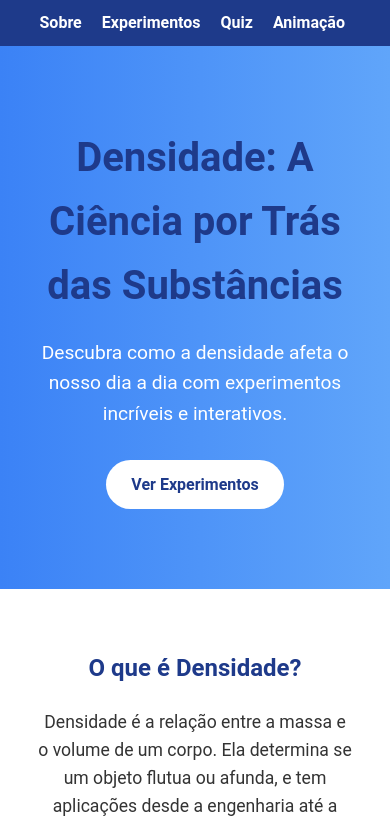
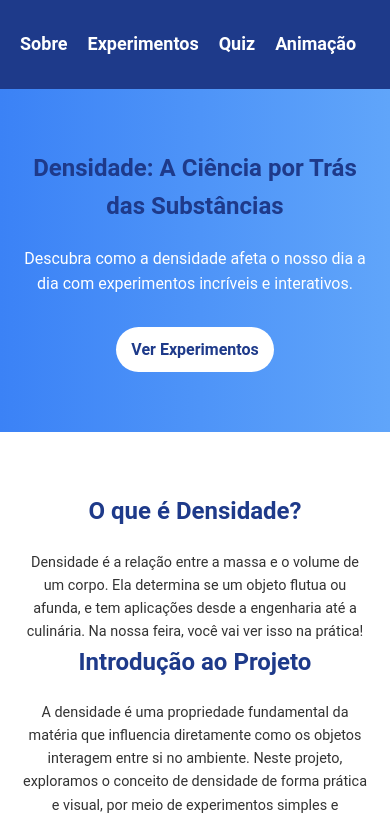
Before and after one commit to Cauadeassis/siteFeiraDeCiencias, a Next.js app: page / in a window 390 px wide. Shown: the top 820 px of the page. Built offline with nearby package versions, Linux system fonts and the light colour scheme.

Commit message:
Fix responsivity bug and add new features

```diff
--- a/pages/index.jsx
+++ b/pages/index.jsx
@@ -11,17 +11,22 @@ export default function MainPage() {
             </Head>
             <div className={styles.body}>
                 <header className={styles.header}>
-                    <div className={styles.container} id="menu">
-
-                        <nav className={styles.nav}>
-                            <ul className={styles.ul}>
-                                <li className={styles.li}><a href="#sobre" className={styles.a}>Sobre</a></li>
-                                <li className={styles.li}><a href="#experimentos" className={styles.a}>Experimentos</a></li>
-                                <li className={styles.li}><a href="#" className={styles.a}>Quiz</a></li>
-                                <li className={styles.li}><a href="secondaryPage" className={styles.a}>Animação</a></li>
-                            </ul>
-                        </nav>
-                    </div>
+                    <nav className={styles.nav}>
+                        <ul className={styles.ul}>
+                            <li className={styles.li}>
+                                <a href="#sobre" className={styles.a}>Sobre</a>
+                            </li>
+                            <li className={styles.li}>
+                                <a href="#experimentos" className={styles.a}>Experimentos</a>
+                            </li>
+                            <li className={styles.li}>
+                                <a href="#" className={styles.a}>Quiz</a>
+                            </li>
+                            <li className={styles.li}>
+                                <a href="secondaryPage" className={styles.a}>Animação</a>
+                            </li>
+                        </ul>
+                    </nav>
                 </header>
 
                 <section className={styles.hero}>
--- a/styles/global.css
+++ b/styles/global.css
@@ -3,6 +3,7 @@ html {
 }
 
 * {
+    transition: 0.3s ease-in-out;
     margin: 0;
     padding: 0;
     box-sizing: border-box;
--- a/styles/mainPage.module.css
+++ b/styles/mainPage.module.css
@@ -6,36 +6,56 @@
     width: 100%;
 }
 
-.container {
-    width: 90%;
+.nav {
+    width: 100%;
+    height: 100%;
     margin: auto;
+    display: flex;
+    justify-content: center;
+    align-items: center;
 }
 
 .header {
-    background: #1e3a8a;
+    background-color: #1e3a8a;
     color: white;
-    padding: 10px 0;
-}
-
-.header .container {
+    padding: 20px;
+    font-size: 25px;
     display: flex;
-    justify-content: space-between;
+    justify-content: center;
     align-items: center;
 }
 
-.header .nav .ul {
+.nav .ul {
     display: flex;
     list-style: none;
+    width: 100%;
+    height: 100%;
+    gap: 0;
 }
 
-.header .nav .ul .li {
-    margin-left: 20px;
+.nav .li {
+    padding: 0 20px;
+    flex: 1;
 }
 
-.header .nav .ul .li .a {
+.nav .a {
+    display: block;
+    width: 100%;
+    height: 100%;
+    padding: 10px;
+    text-align: center;
     color: white;
     text-decoration: none;
     font-weight: bold;
+    transition: 0.5s;
+    border-radius: 5px;
+}
+
+.nav .a:hover {
+    background-color: #12214b;
+    transform: scale(1.1);
+    text-shadow: 0 0 4px white;
+    transition: 0.5s;
 }
 
 .hero {
@@ -169,13 +189,91 @@
     border-radius: 10px;
 }
 
-.a {
-    color: #9cadb8;
-    text-decoration: none;
-    transition: 0.5s;
+@media screen and (max-width: 768px) {
+    .nav .li {
+        padding: 10px 0;
+        /* Ajustar o padding dos itens da navegação */
+        flex: none;
+    }
+
+    .header {
+        padding: 15px;
+        font-size: 20px;
+    }
+
+    .hero {
+        padding: 60px 20px;
+    }
+
+    .hero .h2 {
+        font-size: 2rem;
+    }
+
+    .hero .p {
+        font-size: 1rem;
+    }
+
+    .btn {
+        padding: 10px 20px;
+    }
+
+    .sobre .p {
+        font-size: 1rem;
+    }
+
+    .galeria .h2 {
+        font-size: 1.5rem;
+    }
+
+    .cards {
+        flex-direction: column;
+        gap: 10px;
+    }
+
+    .card {
+        width: 90%;
+        /* Reduzir o tamanho do card */
+        margin: 0 auto;
+        /* Centralizar o card */
+    }
+
+    #contato {
+        padding: 20px 10px;
+    }
+
+    #video {
+        flex-direction: column;
+    }
 }
 
-.a:hover {
-    background-color: #12214b;
-    border-radius: 5px;
+@media screen and (max-width: 480px) {
+    .header {
+        font-size: 18px;
+        padding: 10px;
+    }
+
+    .hero .h2 {
+        font-size: 1.5rem;
+    }
+
+    .hero .p {
+        font-size: 1rem;
+    }
+
+    .btn {
+        font-size: 1rem;
+        padding: 10px 15px;
+    }
+
+    .sobre .p {
+        font-size: 0.9rem;
+    }
+
+    .cards {
+        gap: 5px;
+    }
+
+    .card {
+        width: 100%;
+    }
 }
```
